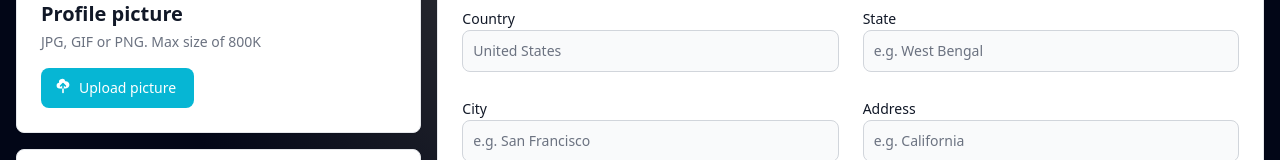
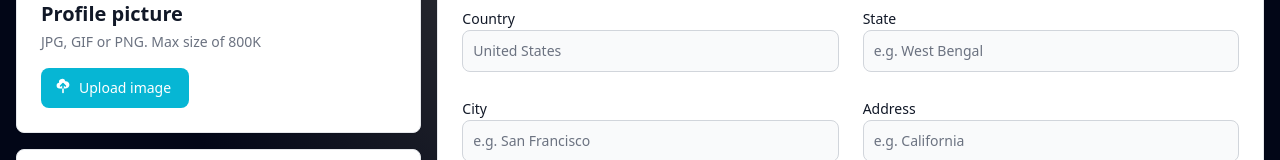
Before and after one commit to ritwickrajmakhal/eventure, a Next.js app: page /account in a window 1280 px wide. Shown: the part 297-457 px from the top of the page. Built offline with nearby package versions, Linux system fonts and the light colour scheme; no server answers; sample sign-in values are in the browser's storage.

Commit message:
Refactor Profile component to handle password and image loading states

```diff
--- a/app/account/Profile.js
+++ b/app/account/Profile.js
@@ -6,7 +6,10 @@ import Image from "next/image";
 import request from "@/lib/request";
 
 const Profile = ({ user, setUser, session }) => {
-  const [loading, setLoading] = useState(false);
+  const [loading, setLoading] = useState({
+    password: false,
+    image: false
+  });
   const [currentPassword, setCurrentPassword] = useState("");
   const [password, setPassword] = useState("");
   const [confirmPassword, setConfirmPassword] = useState("");
@@ -32,7 +35,7 @@ const Profile = ({ user, setUser, session }) => {
         return;
       }
       try {
-        setLoading(true);
+        setLoading({ ...loading, password: true });
         const res = await request("/api/auth/change-password", {
           method: "POST",
           body: {
@@ -61,7 +64,7 @@ const Profile = ({ user, setUser, session }) => {
           error: error.message,
         });
       } finally {
-        setLoading(false);
+        setLoading({ ...loading, password: false });
       }
     }
   };
@@ -78,6 +81,7 @@ const Profile = ({ user, setUser, session }) => {
 
         try {
           // Upload image
+          setLoading({ ...loading, image: true });
           let response = await request("/api/upload", {
             method: "POST",
             body: formData, // Send as FormData
@@ -107,6 +111,9 @@ const Profile = ({ user, setUser, session }) => {
           });
         } catch (error) {
           console.error("Error uploading image:", error.message);
+        }
+        finally {
+          setLoading({ ...loading, image: false });
         }
       }
     }
@@ -164,7 +171,7 @@ const Profile = ({ user, setUser, session }) => {
                   <path d="M5.5 13a3.5 3.5 0 01-.369-6.98 4 4 0 117.753-1.977A4.5 4.5 0 1113.5 13H11V9.413l1.293 1.293a1 1 0 001.414-1.414l-3-3a1 1 0 00-1.414 0l-3 3a1 1 0 001.414 1.414L9 9.414V13H5.5z" />
                   <path d="M9 13h2v5a1 1 0 11-2 0v-5z" />
                 </svg>
-                Upload picture
+                {loading.image ? "Uploading..." : "Upload image"}
               </Button>
             </div>
           </div>
@@ -247,7 +254,7 @@ const Profile = ({ user, setUser, session }) => {
             </div>
             <div className="col-span-6 sm:col-full flex items-center">
               <Button color="blue" type="submit">
-                {loading ? "Updating..." : "Update password"}
+                {loading.password ? "Updating..." : "Update password"}
               </Button>
               {serverMsg.error && (
                 <div className="text-red-600 ml-3">{serverMsg.error}</div>
```
